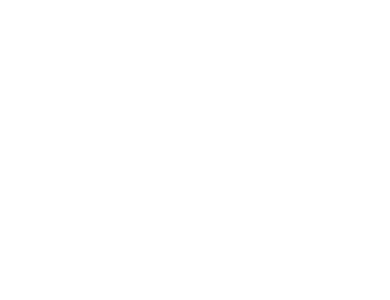
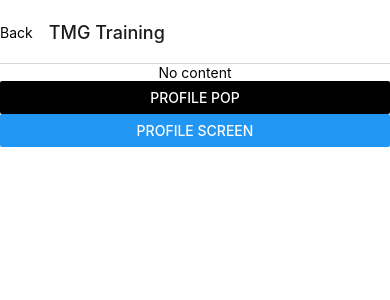
Before and after one commit to NaruchaTMG/tmg-react-native, a React Native app: screen /ProfileScreen in a window 390 px wide. Shown: the top 300 px of the page. Built offline with nearby package versions, Linux system fonts and the light colour scheme.

Commit message:
Lesson 2 React Navigation

```diff
--- a/App.tsx
+++ b/App.tsx
@@ -16,6 +16,7 @@
   Text, TextInput, TouchableOpacity,
   View,
 } from 'react-native';
+import AppNavigator from './src/screens/AppNavigator.tsx';
 
 function FirstWidget(props: {
   onPress: () => void,
@@ -224,7 +225,7 @@
 
 function App(): React.JSX.Element {
   return (
-      <View></View>
+      <AppNavigator />
   );
 }
 
--- a/package.json
+++ b/package.json
@@ -10,8 +10,12 @@
     "test": "jest"
   },
   "dependencies": {
+    "@react-navigation/native": "^6.1.18",
+    "@react-navigation/native-stack": "^6.10.1",
     "react": "18.2.0",
-    "react-native": "0.74.3"
+    "react-native": "0.74.3",
+    "react-native-safe-area-context": "^4.10.8",
+    "react-native-screens": "^3.32.0"
   },
   "devDependencies": {
     "@babel/core": "^7.20.0",
--- /dev/null
+++ b/src/screens/AppNavigator.tsx
@@ -0,0 +1,27 @@
+import {Text, View} from 'react-native';
+import {RootStackParamList} from './RootStackParamList.ts';
+import {useState} from 'react';
+import HomeScreen from './home';
+import {NavigationContainer, } from '@react-navigation/native';
+import {createNativeStackNavigator} from '@react-navigation/native-stack';
+import ProfileScreen from './profile';
+import FeedScreen from './feed';
+import SettingScreen from './setting';
+
+function AppNavigator() {
+  const [state, setState] = useState<boolean>(false)
+  const Stack = createNativeStackNavigator<RootStackParamList>();
+
+  return (
+      <NavigationContainer>
+        <Stack.Navigator initialRouteName={'HomeScreen'} screenOptions={{ headerShown: true }}>
+          <Stack.Screen name={'HomeScreen'} component={HomeScreen} />
+          <Stack.Screen name={'ProfileScreen'} component={ProfileScreen} options={{ headerShown: true, title: 'TMG Training' }} />
+          <Stack.Screen name={'FeedScreen'} component={FeedScreen} options={{headerLeft: () => <Text>{"Left"}</Text>}}/>
+          <Stack.Screen name={'SettingScreen'} component={SettingScreen} />
+        </Stack.Navigator>
+      </NavigationContainer>
+  )
+}
+
+export default AppNavigator
--- /dev/null
+++ b/src/screens/RootStackParamList.ts
@@ -0,0 +1,6 @@
+export type RootStackParamList = {
+  HomeScreen: undefined;
+  ProfileScreen: { userId: string };
+  FeedScreen: undefined;
+  SettingScreen: undefined;
+};
--- /dev/null
+++ b/src/screens/feed/index.tsx
@@ -0,0 +1,9 @@
+import {View} from 'react-native';
+import {styles} from './styles.ts';
+
+
+function FeedScreen() {
+  return <View style={styles.container}></View>
+}
+
+export default FeedScreen
--- /dev/null
+++ b/src/screens/feed/styles.ts
@@ -0,0 +1,8 @@
+import {StatusBar, StyleSheet} from 'react-native';
+
+export const styles = StyleSheet.create({
+  container: {
+    flex: 1,
+    backgroundColor: "green"
+  },
+});
--- /dev/null
+++ b/src/screens/home/index.tsx
@@ -0,0 +1,19 @@
+import {Button, View} from 'react-native';
+import {styles} from './styles.ts';
+import {RootStackParamList} from '../RootStackParamList.ts';
+import {NativeStackScreenProps} from '@react-navigation/native-stack';
+import {useEffect} from 'react';
+
+type Props = NativeStackScreenProps<RootStackParamList, 'HomeScreen'>;
+
+function HomeScreen({navigation, route}: Props) {
+
+  return <View style={styles.container}>
+    <Button title={"Profile Screen without params"} onPress={() => navigation.navigate("ProfileScreen")} />
+    <Button title={"Profile Screen with params"} onPress={() => navigation.navigate("ProfileScreen", {userId: "1234"})} />
+    <Button title={"Feed Screen"} onPress={() => navigation.navigate("FeedScreen")} />
+    <Button title={"Setting Screen"} onPress={() => navigation.navigate("SettingScreen")} />
+  </View>
+}
+
+export default HomeScreen
--- /dev/null
+++ b/src/screens/home/styles.ts
@@ -0,0 +1,9 @@
+import {StatusBar, StyleSheet} from 'react-native';
+
+export const styles = StyleSheet.create({
+  container: {
+    flex: 1,
+    backgroundColor: "white",
+    justifyContent: 'center'
+  },
+});
--- /dev/null
+++ b/src/screens/profile/index.tsx
@@ -0,0 +1,36 @@
+import {Button, Pressable, Text, View} from 'react-native';
+import {styles} from './styles.ts';
+import {NativeStackScreenProps} from '@react-navigation/native-stack';
+import {RootStackParamList} from '../RootStackParamList.ts';
+import {useEffect, useLayoutEffect} from 'react';
+
+type Props = NativeStackScreenProps<RootStackParamList, 'HomeScreen'>;
+
+function ProfileScreen({navigation, route}: Props) {
+
+  useLayoutEffect(() => {
+    navigation.setOptions({
+      headerLeft: () => <Pressable onPress={() => navigation.pop()}>
+        <Text>{"Back"}</Text>
+      </Pressable>
+    })
+  }, [navigation]);
+
+  useEffect(() => {
+    console.log("Welcome")
+
+    return () => {
+      console.log("Good luck")
+    }
+  }, []);
+
+  return <View style={styles.container}>
+    <Text style={{width: "100%", textAlign: "center"}}>
+      {route.params ? route.params.userId : "No content"}
+    </Text>
+    <Button color={"black"} title={"Profile Pop"} onPress={() => navigation.pop()} />
+    <Button title={"Profile Screen"} onPress={() => navigation.push("ProfileScreen")} />
+  </View>
+}
+
+export default ProfileScreen
--- /dev/null
+++ b/src/screens/profile/styles.ts
@@ -0,0 +1,8 @@
+import {StatusBar, StyleSheet} from 'react-native';
+
+export const styles = StyleSheet.create({
+  container: {
+    flex: 1,
+    backgroundColor: "white"
+  },
+});
--- /dev/null
+++ b/src/screens/setting/index.tsx
@@ -0,0 +1,9 @@
+import {View} from 'react-native';
+import {styles} from './styles.ts';
+
+
+function SettingScreen() {
+  return <View style={styles.container}></View>
+}
+
+export default SettingScreen
--- /dev/null
+++ b/src/screens/setting/styles.ts
@@ -0,0 +1,8 @@
+import {StatusBar, StyleSheet} from 'react-native';
+
+export const styles = StyleSheet.create({
+  container: {
+    flex: 1,
+    backgroundColor: 'purple',
+  },
+});
```
Also changed, not shown: 6 other files (tests, documents, lock files or other folders).
